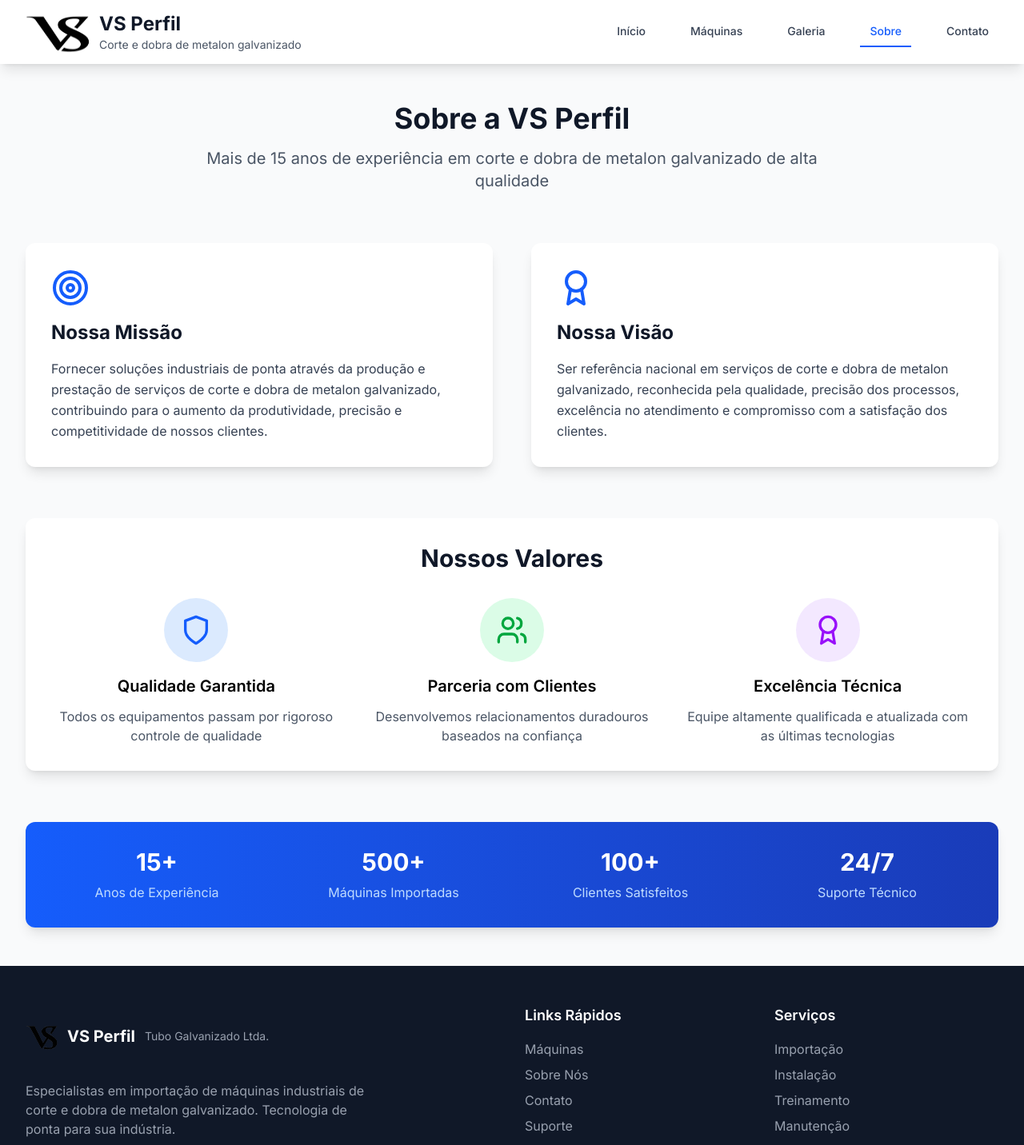
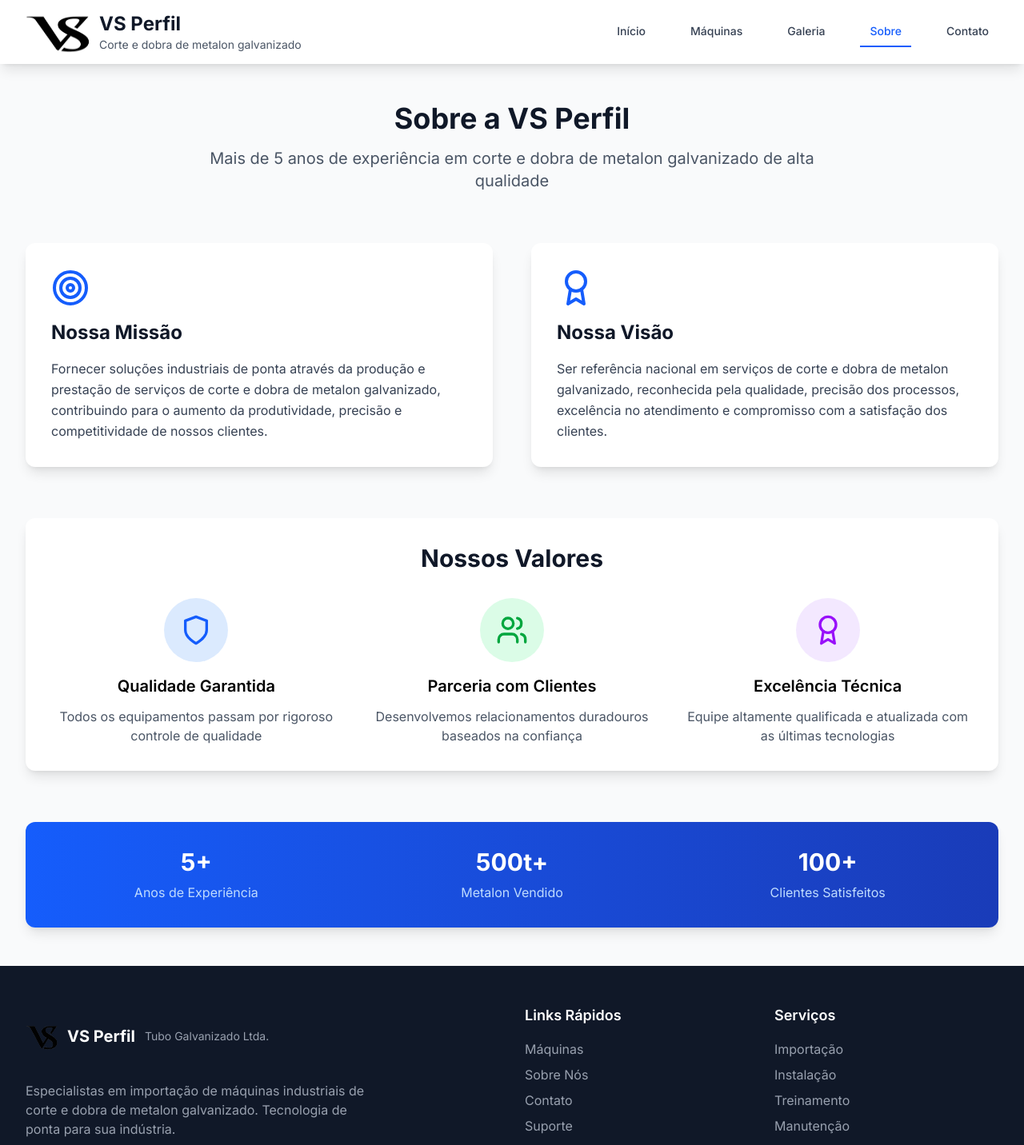
Before and after one commit to GustavoAndriani-Templates/VSPerfil, a React (Vite) app: page /about in a window 1280 px wide. Shown: the top 1432 px of the page at 80% size. Built offline with nearby package versions, Linux system fonts and the light colour scheme.

Commit message:
fix(fix/about): Changed texts of public knowledge

```diff
--- a/src/pages/About.tsx
+++ b/src/pages/About.tsx
@@ -9,7 +9,7 @@ const About: React.FC = () => {
         <div className="text-center mb-16">
           <h1 className="text-4xl font-bold text-gray-900 mb-4">Sobre a VS Perfil</h1>
           <p className="text-xl text-gray-600 max-w-3xl mx-auto">
-            Mais de 15 anos de experiência em corte e dobra de metalon galvanizado de alta qualidade
+            Mais de 5 anos de experiência em corte e dobra de metalon galvanizado de alta qualidade
           </p>
         </div>
 
@@ -74,22 +74,18 @@ const About: React.FC = () => {
 
         {/* Company Info */}
         <div className="bg-gradient-to-r from-blue-600 to-blue-800 text-white rounded-xl shadow-lg p-8">
-          <div className="grid grid-cols-1 md:grid-cols-4 gap-8 text-center">
+          <div className="grid grid-cols-1 md:grid-cols-3 gap-8 text-center">
             <div>
-              <div className="text-3xl font-bold mb-2">15+</div>
+              <div className="text-3xl font-bold mb-2">5+</div>
               <div className="text-blue-200">Anos de Experiência</div>
             </div>
             <div>
-              <div className="text-3xl font-bold mb-2">500+</div>
-              <div className="text-blue-200">Máquinas Importadas</div>
+              <div className="text-3xl font-bold mb-2">500t+</div>
+              <div className="text-blue-200">Metalon Vendido</div>
             </div>
             <div>
               <div className="text-3xl font-bold mb-2">100+</div>
               <div className="text-blue-200">Clientes Satisfeitos</div>
-            </div>
-            <div>
-              <div className="text-3xl font-bold mb-2">24/7</div>
-              <div className="text-blue-200">Suporte Técnico</div>
             </div>
           </div>
         </div>
```
